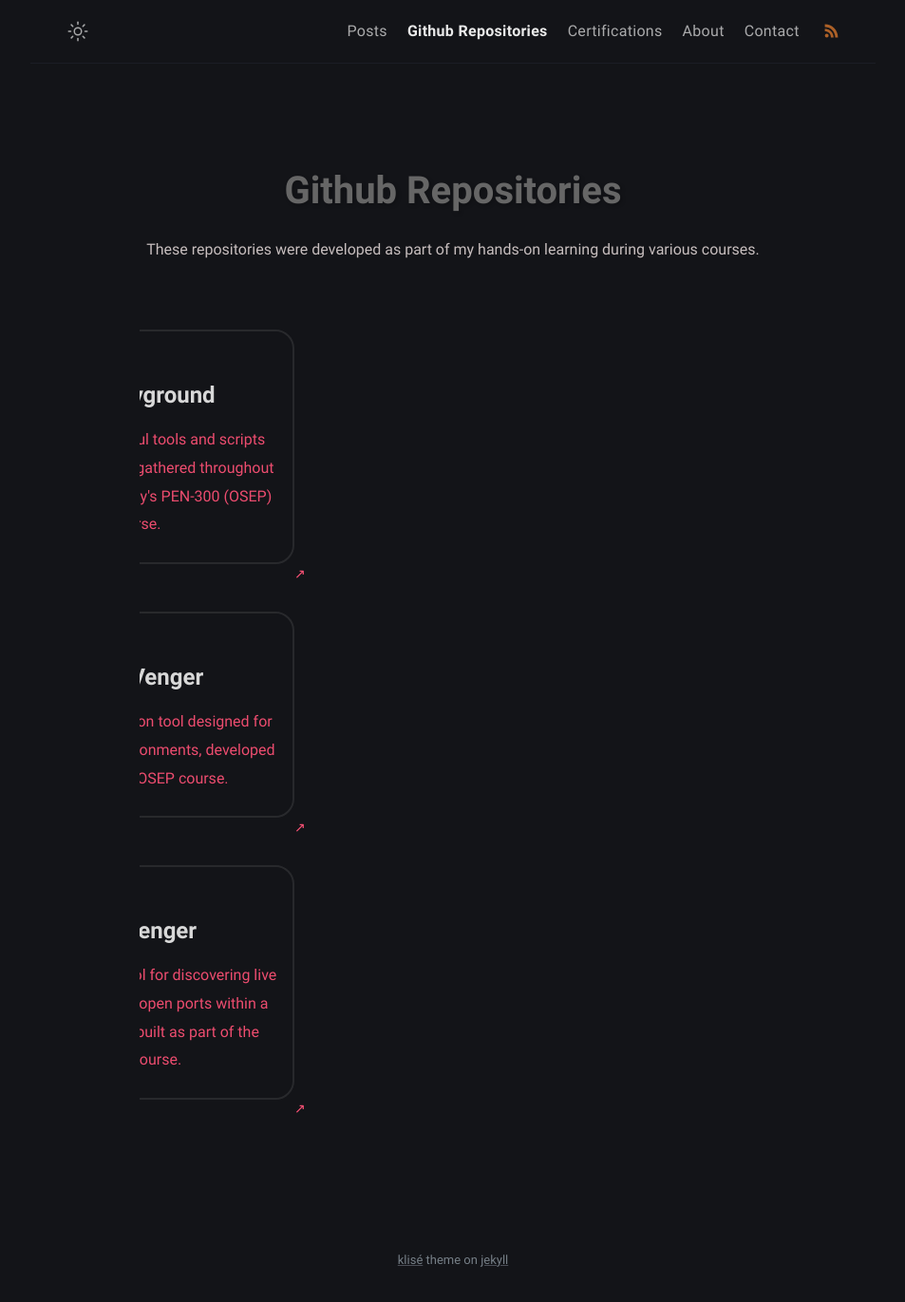
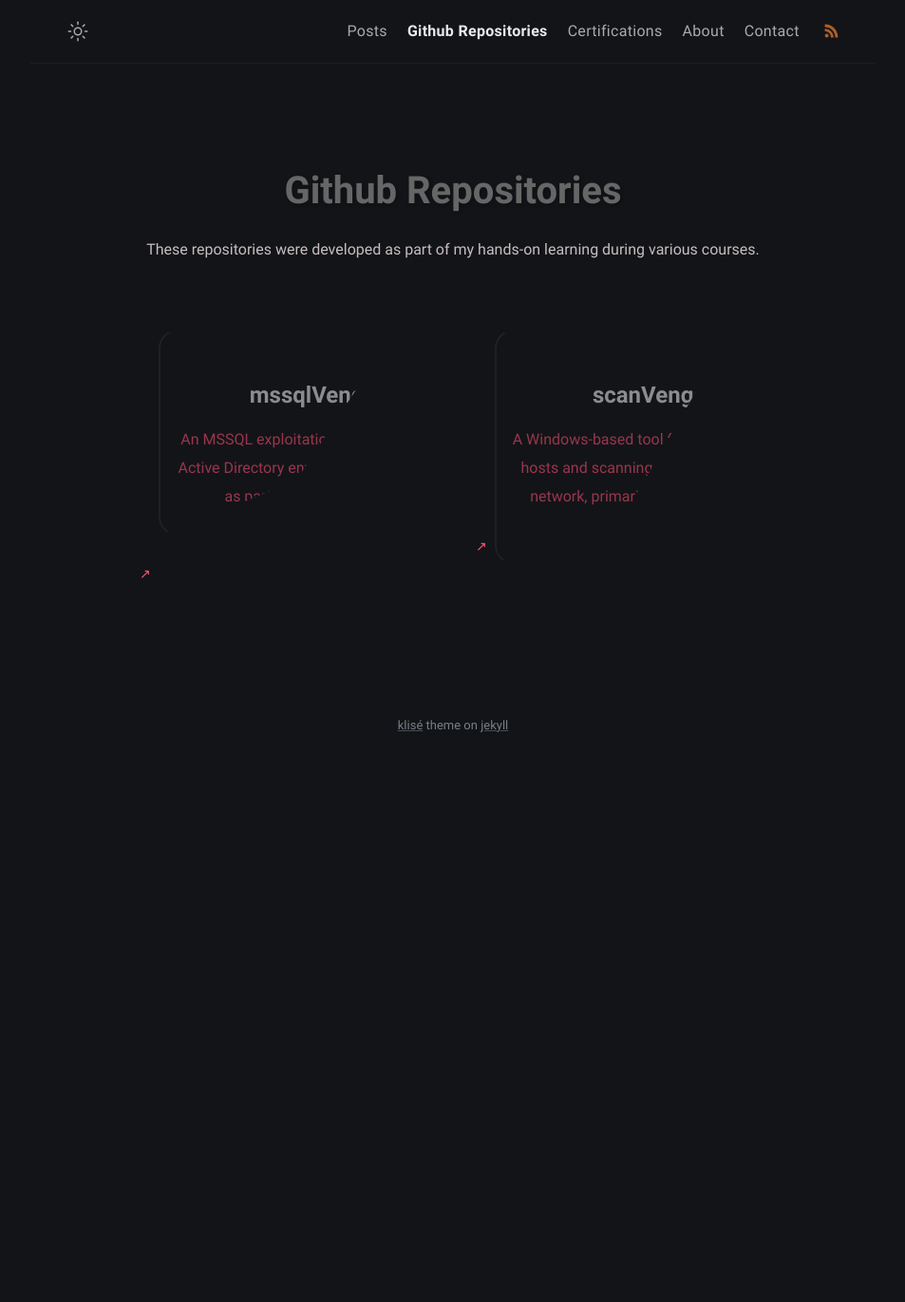
Before and after one commit to Extravenger/extravenger.github.io, a Jekyll site: the page built from tools.md, in a window 1280 px wide. Shown: the whole page at 95% size, without its empty margins (163-1116 px from the left). Built offline with Jekyll 4.4.1, drawn with Linux system fonts in a browser that asks for light colours; after the commit the page ends 900 px from its top, so only the background shows below that; some of the changed lines change nothing that is shown.

Commit message:
Update tools.md

```diff
--- a/tools.md
+++ b/tools.md
@@ -52,11 +52,12 @@
 <style>
 .tools-cards-container {
   display: flex;
-  flex-wrap: wrap;
+  flex-wrap: nowrap;
   gap: 20px;
-  justify-content: center;
+  justify-content: flex-start;
   position: relative;
   overflow: hidden;
+  width: 100%;
 }
 
 .tool-card {
@@ -67,20 +68,9 @@
   padding: 15px;
   text-align: center;
   position: relative;
-  animation: moveAndFragment 8s infinite linear;
+  animation: moveAndFragment 6s infinite linear;
   will-change: transform, opacity, clip-path;
-}
-
-.tool-card:nth-child(1) {
-  animation-delay: 0s;
-}
-
-.tool-card:nth-child(2) {
-  animation-delay: 2s;
-}
-
-.tool-card:nth-child(3) {
-  animation-delay: 4s;
+  flex-shrink: 0;
 }
 
 @keyframes moveAndFragment {
@@ -89,33 +79,33 @@
     opacity: 1;
     clip-path: inset(0 0 0 0);
   }
-  25% {
-    transform: translateX(50vw);
+  50% {
+    transform: translateX(calc(50vw + 50%));
     opacity: 1;
     clip-path: inset(0 0 0 0);
   }
-  30% {
+  55% {
     opacity: 0;
     clip-path: inset(0 50% 0 50%);
   }
-  35% {
+  60% {
     transform: translateX(80vw);
     opacity: 0;
   }
-  36% {
+  61% {
     transform: translateX(-100%);
     opacity: 0;
     clip-path: polygon(0 0, 50% 20%, 30% 80%, 0 100%);
   }
-  40% {
+  70% {
     opacity: 0.3;
     clip-path: polygon(0 0, 50% 20%, 30% 80%, 0 100%);
   }
-  50% {
+  80% {
     opacity: 0.7;
     clip-path: polygon(0 0, 70% 30%, 50% 70%, 0 100%);
   }
-  60% {
+  90% {
     opacity: 1;
     clip-path: inset(0 0 0 0);
   }
```
